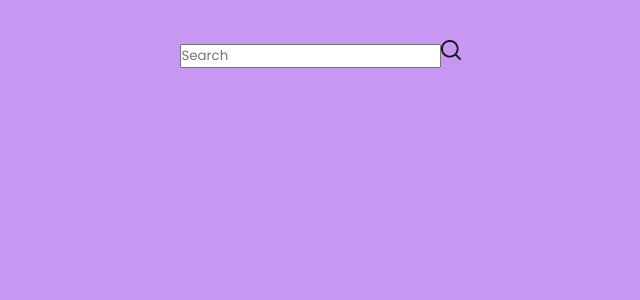
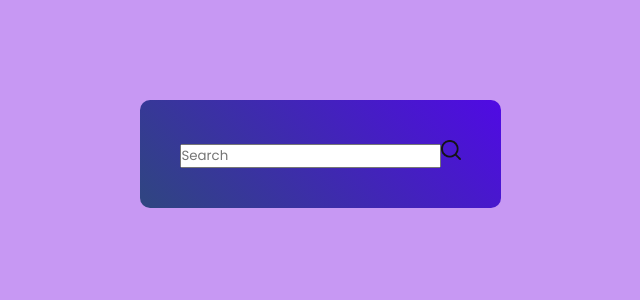
Before and after one commit to eishal4a/weather-app-in-react.js, a React (Vite) app: page / in a window 1280 px wide. Shown: the top 300 px of the page, without its empty margins (320-960 px from the left). Built offline with nearby package versions, Linux system fonts and the light colour scheme.

Commit message:
weather
weather

```diff
--- a/index.html
+++ b/index.html
@@ -5,6 +5,7 @@
     <link rel="icon" type="image/svg+xml" href="/vite.svg" />
     <meta name="viewport" content="width=device-width, initial-scale=1.0" />
     <title>Weather App</title>
+    <link rel="stylesheet" href="Weather.css">
   </head>
   <body class="app">
     <div id="root"></div>
--- a/src/components/Weather.css
+++ b/src/components/Weather.css
@@ -6,15 +6,23 @@
     place-self: center;
     padding:40px ;
     border-radius: 10px;
-    height: 500px;
-    width: 400px;
-    background-image: linear-gradient(45 deg,#2f4680,#500ae4);
+    background-image: linear-gradient(45deg,#2f4680,#500ae4);
     display: flex;
+    margin-top: 100px;
     flex-direction: column;
     align-items: center;
 }
-.search_bar{
+.search_bar
+{
     display: flex;
     align-items: center;
     gap: 12px;
 }
+.search_bar input{
+    height: 50px;
+    border:none;
+    outline: none;
+    border-radius: 40px;
+    padding-left: 25px;
+
+}
```
